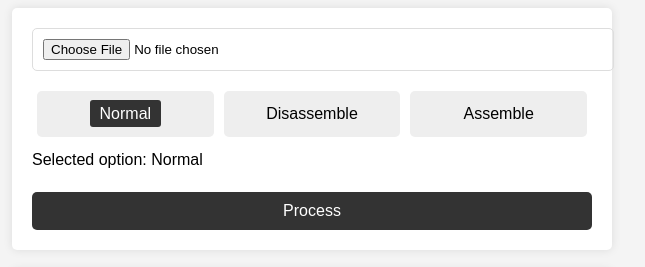
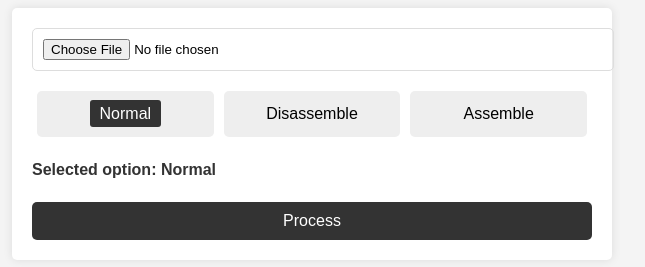
Before and after one commit to fleurdefontaine/unluac-web, a website: page index.html in a window 1280 px wide. Shown: the part 106-373 px from the top of the page, without its empty margins (328-973 px from the left). Drawn offline with Linux system fonts and the light colour scheme.

Commit message:
missmatch

```diff
--- a/src/style.css
+++ b/src/style.css
@@ -70,7 +70,7 @@ input[type="file"] {
     border-radius: 3px;
 }
 
-#selectedOption {
+#sOption {
     font-weight: bold;
     color: #333;
     margin-top: 10px;
```
